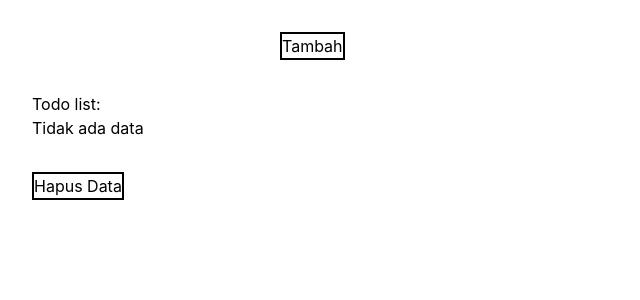
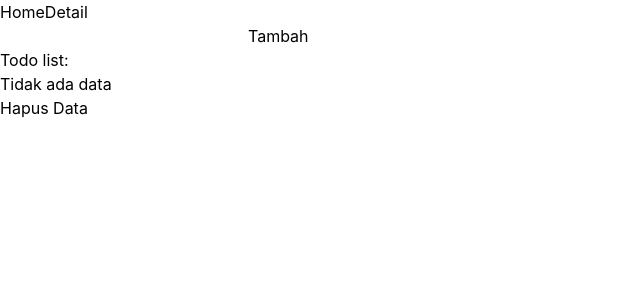
Before and after one commit to ariefyusron/learn-react, a React (Create React App) app: page / in a window 1280 px wide. Shown: the top 300 px of the page, without its empty margins (0-640 px from the left). Built offline with nearby package versions, Linux system fonts and the light colour scheme.

Commit message:
react router

```diff
--- a/package.json
+++ b/package.json
@@ -6,9 +6,13 @@
     "@testing-library/jest-dom": "^5.17.0",
     "@testing-library/react": "^13.4.0",
     "@testing-library/user-event": "^13.5.0",
+    "localforage": "^1.10.0",
+    "match-sorter": "^6.3.4",
     "react": "^18.2.0",
     "react-dom": "^18.2.0",
+    "react-router-dom": "^6.22.3",
     "react-scripts": "5.0.1",
+    "sort-by": "^1.2.0",
     "web-vitals": "^2.1.4"
   },
   "scripts": {
--- a/src/App.js
+++ b/src/App.js
@@ -1,39 +1,32 @@
-import { useState } from 'react';
+import {
+  createBrowserRouter,
+  RouterProvider,
+} from "react-router-dom";
 
-import Input from './components/Input'
-import List from './components/List'
+import TopNavigation from "./components/TopNavigation";
+
+import HomePage from './pages/Home'
+import DetailPage from './pages/Detail'
 
 const App = () => {
-  const [text, setText] = useState("")
-  const [list, setList] = useState([])
+  const router = createBrowserRouter([
+    {
+      path: "/",
+      element: <TopNavigation />,
+      children: [
+        {
+          index: true,
+          element: <HomePage />,
+        },
+        {
+          path: "detail",
+          element: <DetailPage />,
+        },
+      ]
+    },
+  ]);
 
-  return (
-    <div className="p-8">
-      {/* ini input */}
-      <Input
-        value={text}
-        onChange={(res) => {
-          setText(res)
-        }}
-        onClick={() => {
-          setText('')
-          setList([text, ...list])
-        }}
-      />
-
-      {/* ini list data */}
-      <List data={list} />
-
-      <button
-        className='border-[2px] border-black mt-[32px]'
-        onClick={() => {
-          setList([])
-        }}
-      >
-        Hapus Data
-      </button>
-    </div>
-  )
+  return <RouterProvider router={router} />
 }
 
 export default App
--- /dev/null
+++ b/src/components/TopNavigation.jsx
@@ -0,0 +1,33 @@
+import { useNavigate, Outlet } from 'react-router-dom'
+
+const TopNavigation = () => {
+  const navigate = useNavigate()
+
+  return (
+    <>
+      <div>
+        <button
+          className='border-[2px] border-black mt-[32px]'
+          onClick={() => {
+            navigate('/')
+          }}
+        >
+          Home
+        </button>
+
+        <button
+          className='border-[2px] border-black mt-[32px]'
+          onClick={() => {
+            navigate('/detail')
+          }}
+        >
+          Detail
+        </button>
+      </div>
+
+      <Outlet />
+    </>
+  )
+};
+
+export default TopNavigation;
--- a/src/index.js
+++ b/src/index.js
@@ -1,5 +1,6 @@
 import React from 'react';
 import ReactDOM from 'react-dom/client';
+
 import './index.css';
 import App from './App';
 import reportWebVitals from './reportWebVitals';
--- /dev/null
+++ b/src/pages/Detail.jsx
@@ -0,0 +1,10 @@
+const Detail = () => {
+
+  return (
+    <div>
+      <div>Ini Detail</div>
+    </div>
+  )
+};
+
+export default Detail;
--- /dev/null
+++ b/src/pages/Home.jsx
@@ -0,0 +1,39 @@
+import { useState } from 'react';
+
+import Input from '../components/Input'
+import List from '../components/List'
+
+const App = () => {
+  const [text, setText] = useState("")
+  const [list, setList] = useState([])
+
+  return (
+    <div className="p-8">
+      {/* ini input */}
+      <Input
+        value={text}
+        onChange={(res) => {
+          setText(res)
+        }}
+        onClick={() => {
+          setText('')
+          setList([text, ...list])
+        }}
+      />
+
+      {/* ini list data */}
+      <List data={list} />
+
+      <button
+        className='border-[2px] border-black mt-[32px]'
+        onClick={() => {
+          setList([])
+        }}
+      >
+        Hapus Data
+      </button>
+    </div>
+  )
+}
+
+export default App
```
Also changed, not shown: 1 other file (tests, documents, lock files or other folders).
